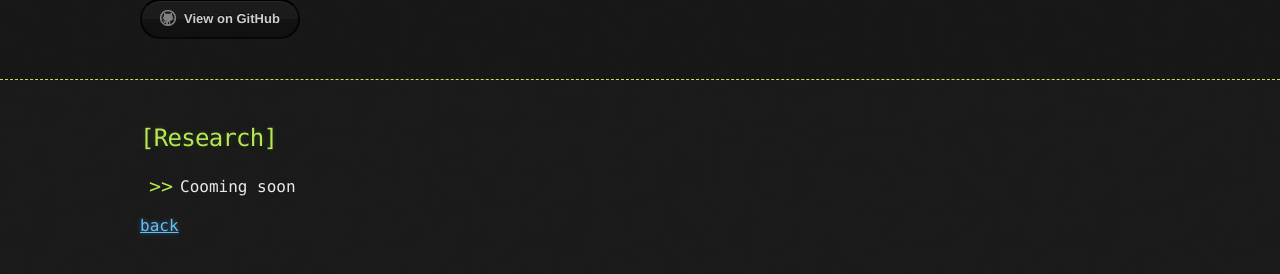
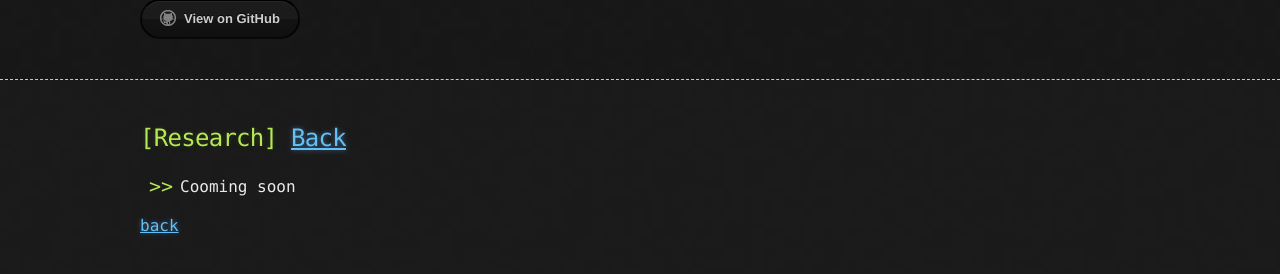
Before and after one commit to melillopietro/melillopietro.github.io, a Jekyll site: the page built from research.md, in a window 1280 px wide. Shown: the part 113-387 px from the top of the page. Built offline with Jekyll 4.4.1, drawn with Linux system fonts in a browser that asks for light colours; our own code applies the rules of GitHub Pages for plain Markdown files.

Commit message:
Update research.md

```diff
--- a/research.md
+++ b/research.md
@@ -2,7 +2,7 @@
 layout: default
 ---
 
-## [Research]
+## [Research] [Back](./)
 
 - Cooming soon
 
```
